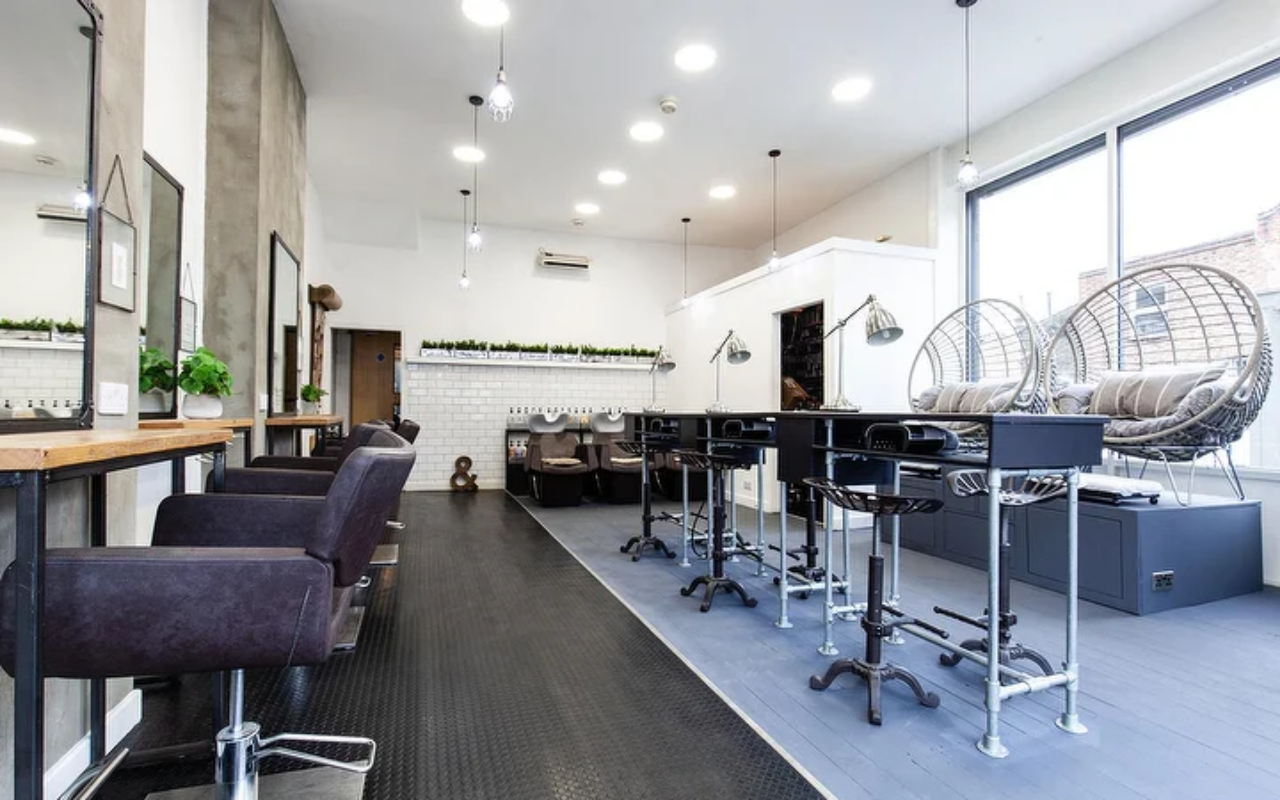
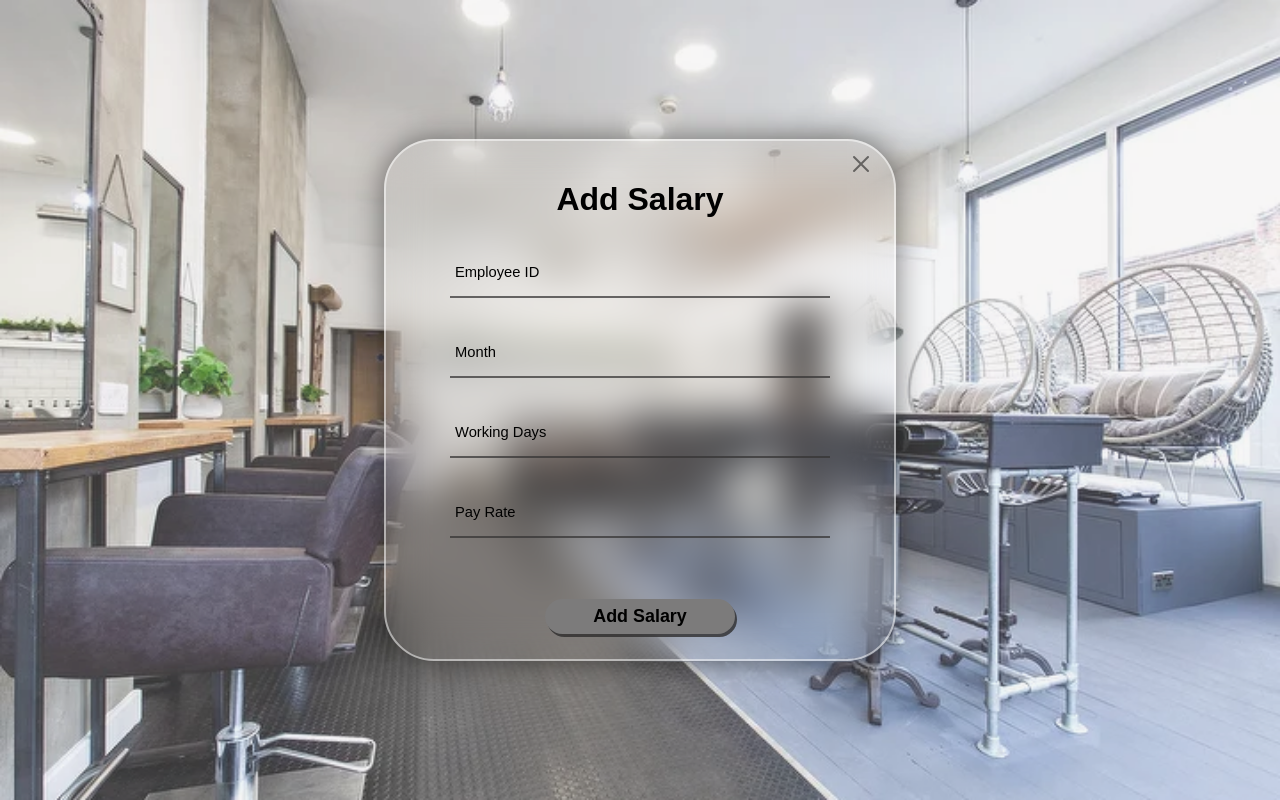
Before and after one commit to PiyaJ7/Salon-Website, a React (Create React App) app in the folder Frontend/: page /AddSalary in a window 1280 px wide. Before the commit this address had no page. Built offline with nearby package versions, Linux system fonts and the light colour scheme.

Commit message:
Add Salary Page

```diff
--- a/Frontend/src/App.js
+++ b/Frontend/src/App.js
@@ -19,6 +19,7 @@ import SupplierDetails from "./Pages/SupplierDetails";
 import OrderDetails from "./Pages/OrderDetails";
 import CreateSchedule from "./Pages/CreateSchedule";
 import AddEmployee from "./Pages/AddEmployee";
+import AddSalary from "./Pages/AddSalary";
 
 function App() {
   return (
@@ -65,6 +66,7 @@ function App() {
           ></Route>
           <Route path="/AddEmployee" element={<AddEmployee />}></Route>
           <Route path="/SalaryDetails" element={<SalaryDetails />}></Route>
+          <Route path="/AddSalary" element={<AddSalary />}></Route>
           <Route
             path="/SupplierManagement"
             element={<SupplierManagement />}
--- /dev/null
+++ b/Frontend/src/Pages/AddSalary.js
@@ -0,0 +1,46 @@
+import React from "react";
+import "./addSalary.css";
+import close from "./images/close.png";
+import { Link } from "react-router-dom";
+
+export default function AddSalary() {
+  return (
+    <div className="addSalary-page">
+      <div className="addSalary-container">
+        <form action="">
+          <Link to="/SalaryDetails">
+            <button className="close-button">
+              <img className="close-icon" src={close} />
+            </button>
+          </Link>
+
+          <h1>Add Salary</h1>
+
+          <div className="input-box">
+            <input type="text" id="" name="" required />
+            <label for="">Employee ID</label>
+          </div>
+
+          <div className="input-box">
+            <input type="text" id="" name="" required />
+            <label for="">Month</label>
+          </div>
+
+          <div className="input-box">
+            <input type="text" id="" name="" required />
+            <label for="">Working Days</label>
+          </div>
+
+          <div className="input-box">
+            <input type="text" id="" name="pice" required />
+            <label for="">Pay Rate</label>
+          </div>
+
+          <button type="submit" className="addSalary-button">
+            Add Salary
+          </button>
+        </form>
+      </div>
+    </div>
+  );
+}
--- a/Frontend/src/Pages/Home.js
+++ b/Frontend/src/Pages/Home.js
@@ -63,7 +63,7 @@ export default function Home() {
             <Link to="/SalaryDetails">
               <div className="blocks">Salary details</div>
             </Link>
-            <Link to="/LoginPage">
+            <Link to="/AddSalary">
               <div className="blocks">Add salary</div>
             </Link>
             <Link to="/SupplierManagement">
--- /dev/null
+++ b/Frontend/src/Pages/addSalary.css
@@ -0,0 +1,110 @@
+.addSalary-page {
+    background-color: rgba(220, 216, 216, 0.247);
+    height: 100vh;
+    width: 100%;
+    display: flex;
+    justify-content: center;
+    align-items: center;
+
+}
+
+.addSalary-container {
+    position: relative;
+    background: transparent;
+    backdrop-filter: blur(20px);
+    box-shadow: 0 0 30px rgba(0, 0, 0, 0.5);
+    border: 2px solid rgba(255, 255, 255, 0.5);
+    width: 40%;
+    height: auto;
+    padding: 2% 5%;
+    border-radius: 50px;
+}
+
+.close-button {
+    position: absolute;
+    width: 3%;
+    height: 3%;
+    right: 5%;
+    top: 3%;
+    background: none;
+    border: none;
+}
+
+.close-icon {
+    width: 100%;
+    height: 100%;
+    opacity: 0.5;
+    cursor: pointer;
+}
+
+h1 {
+    text-align: center;
+    margin: 4% 0% 5% 0%;
+}
+
+.input-box {
+    position: relative;
+    height: 50px;
+    border-bottom: 2px solid rgba(54, 53, 53, 0.733);
+    margin: 30px 0;
+}
+
+.input-box label {
+    position: absolute;
+    top: 50%;
+    left: 5px;
+    transform: translateY(-50%);
+    font-size: 1.15vw;
+    pointer-events: none;
+    transition: .5s;
+}
+
+.input-box input:focus~label,
+.input-box input:valid~label {
+    top: -5px;
+}
+
+.input-box input {
+    width: 100%;
+    height: 100%;
+    background: transparent;
+    border: none;
+    outline: none;
+    padding: 0% 5px;
+    font-size: 1vw;
+}
+
+.select-box select{
+    background: transparent;
+    padding: 2%;
+    font-size: 1.15vw;
+    border: 2px solid rgba(54, 53, 53, 0.733);
+    outline: none;
+    cursor: pointer;
+    border-radius: 10px;
+}
+
+.addSalary-button {
+    width: 50%;
+    height: 35px;
+    margin-top: 8%;
+    margin-left: 25%;
+    font-size: 1.4vw;
+    font-weight: bold;
+    border-radius: 50px;
+    background-color: rgb(124, 123, 123);
+    box-shadow: 2px 3px #2d2c2cc9;
+    color: black;
+    border: none;
+    cursor: pointer;
+}
+
+.addSalary-button:hover {
+    background-color: rgb(140, 140, 140);
+    box-shadow: 2px 3px #595959c9;
+}
+
+.addSalary-button:active {
+    background-color: rgb(92, 92, 92);
+    box-shadow: 2px 3px #2f2f2fc9;
+}
```
